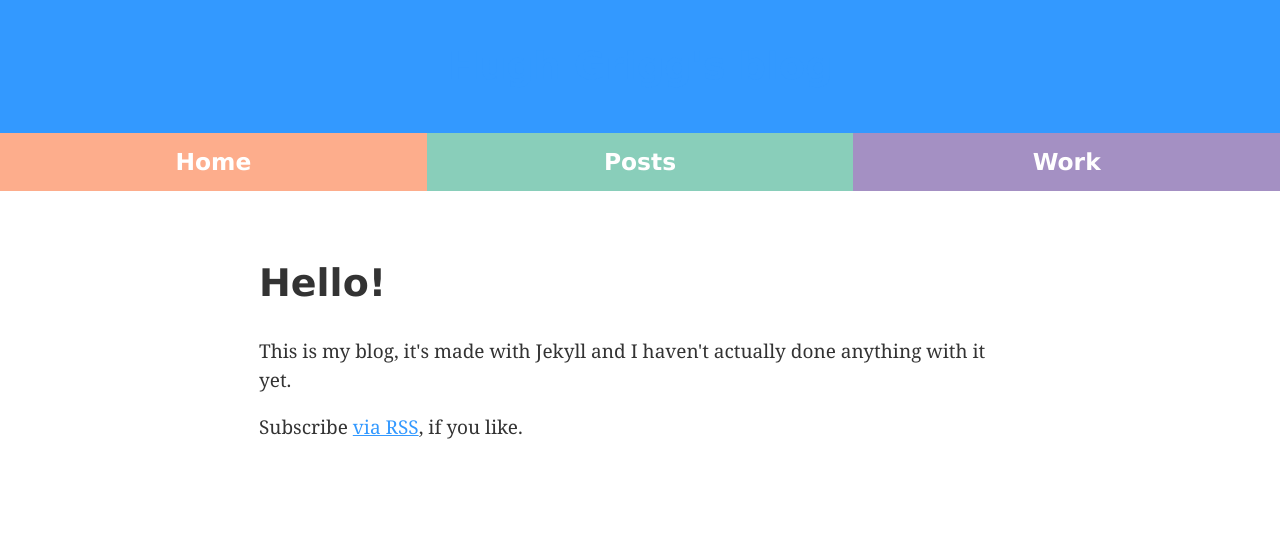
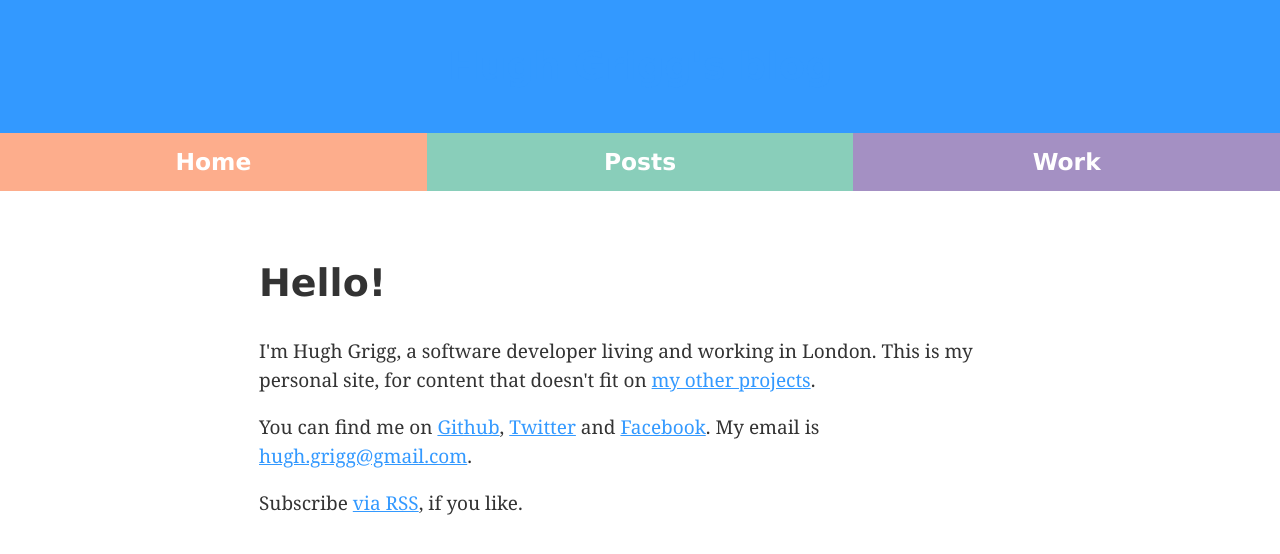
Before and after one commit to hdrhbbu1/hughgrigg.com, a Jekyll site: the page built from index.html, in a window 1280 px wide. Shown: the top 554 px of the page. Built offline with Jekyll 4.4.1, drawn with Linux system fonts in a browser that asks for light colours; some web fonts are replaced.

Commit message:
Improve homepage content

```diff
--- a/index.html
+++ b/index.html
@@ -5,11 +5,19 @@ layout: default
 <h1 class="page-heading">Hello!</h1>
 
 <p>
-This is my blog, it's made with Jekyll and I haven't actually done anything
-with it yet.
+    I'm Hugh Grigg, a software developer living and working in London. This is
+    my personal site, for content that doesn't fit on <a href="/work">my other
+    projects</a>.
+</p>
+
+<p>
+    You can find me on <a href="https://github.com/hughgrigg">Github</a>,
+    <a href="https://twitter.com/eastasiastudent">Twitter</a> and
+    <a href="https://www.facebook.com/hugh.grigg">Facebook</a>. My email is
+    <a href="mailto:hugh.grigg@gmail.com">hugh.grigg@gmail.com</a>.
 </p>
 
 <p class="rss-subscribe">
-Subscribe <a href="{{ "/feed.xml" | prepend: site.baseurl }}">via RSS</a>,
-if you like.
+    Subscribe <a href="{{ "/feed.xml" | prepend: site.baseurl }}">via RSS</a>,
+    if you like.
 </p>
```
